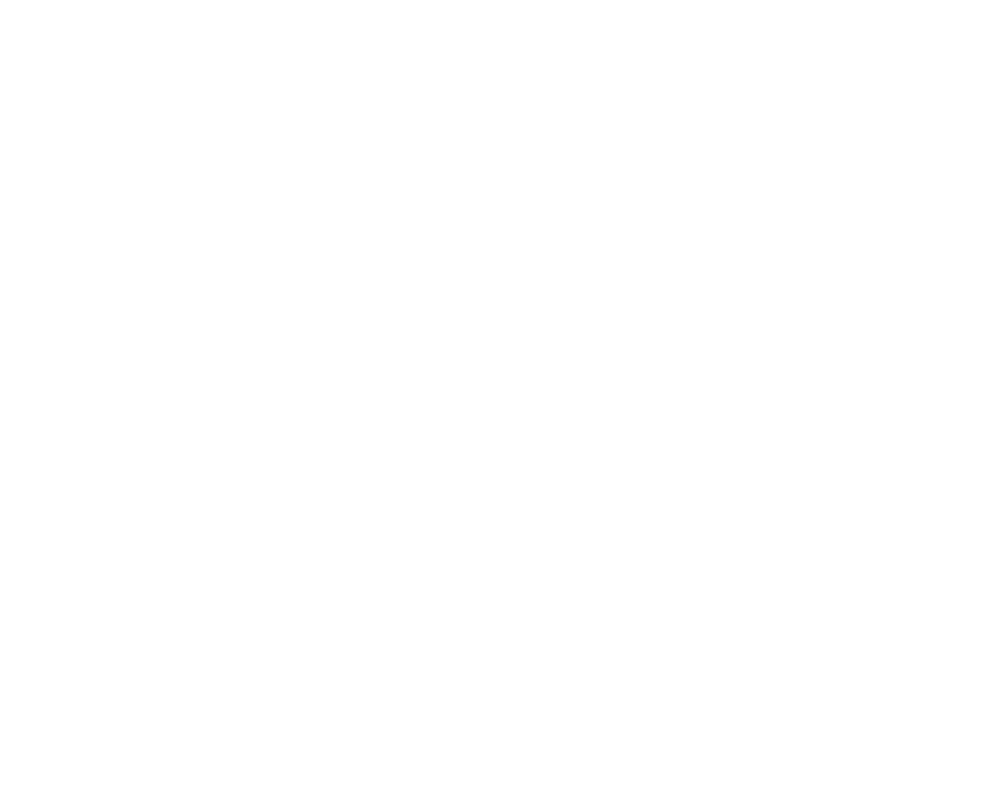
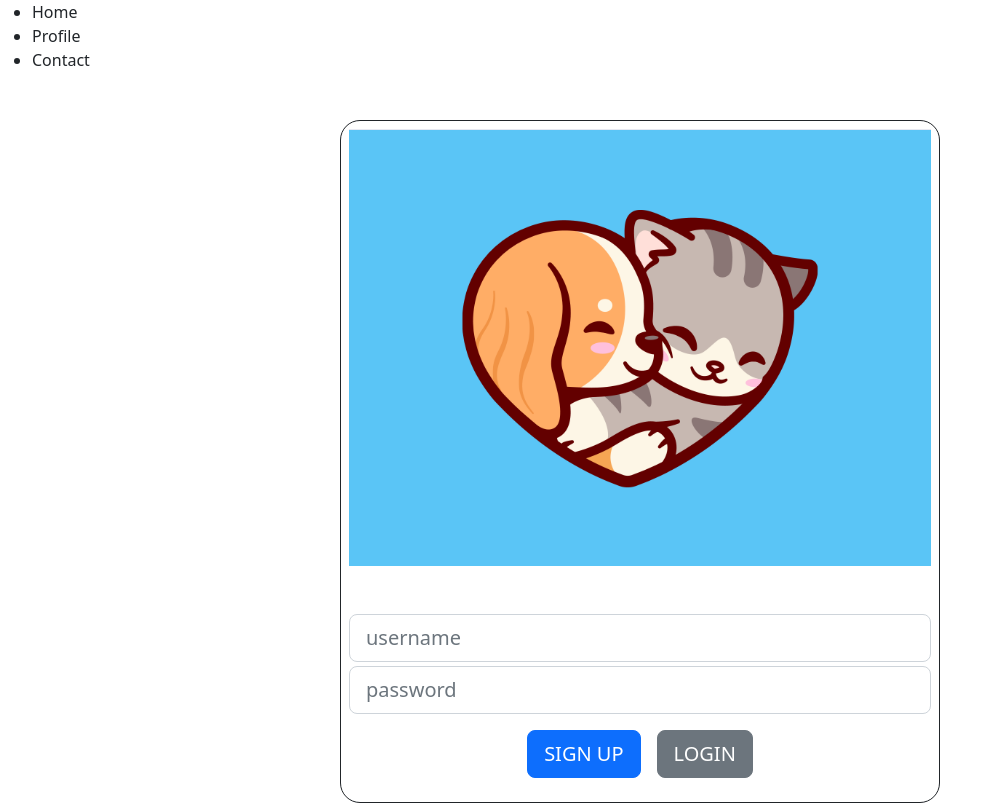
Before and after one commit to Wonderpuss-Photogenicus52/Pet-Tinder, a React app: page / in a window 1280 px wide. Shown: the whole page, without its empty margins (0-989 px from the left). Built offline with nearby package versions, Linux system fonts and the light colour scheme.

Commit message:
react router signup endpoint is working but we are having weird error re filenames differing only in by case

```diff
--- a/package.json
+++ b/package.json
@@ -25,6 +25,7 @@
     "@babel/preset-react": "^7.18.6",
     "@babel/runtime": "^7.18.9",
     "file-loader": "^6.2.0",
+    "image-loader": "^0.0.1",
     "react": "^18.2.0",
     "react-dom": "^18.2.0",
     "style-loader": "^3.3.1",
--- a/src/App.js
+++ b/src/App.js
@@ -1,13 +1,21 @@
 import React from 'react'
 import Signup from './components/Signup'
+import Navbar from './components/Navbar'
 import { BrowserRouter, Routes, Route } from "react-router-dom";
+import Layout from './components/Layout';
 
 const App = () => {
-  <main>
-    <switch>
-      <Route path='/' component={<Signup/>} />
-    </switch>
-  </main>
+
+  return(
+    <div>
+    <Navbar/>
+      <Routes>
+         <Route path='/' element={<Layout/>}>
+          <Route path='signup' element={<Signup/>}></Route>
+        </Route>
+      </Routes>
+      </div>
+  );
 }
 
 export default App
--- /dev/null
+++ b/src/components/Layout.js
@@ -0,0 +1,16 @@
+import React from "react";
+import Signup from "./signup";
+
+
+class Layout extends React.Component{
+
+    render(){
+        return(
+            <div>
+                <Signup/>
+            </div>
+        )
+    }
+}
+
+export default Layout;
--- /dev/null
+++ b/src/components/Navbar.js
@@ -0,0 +1,21 @@
+import React from "react";
+
+
+class Navbar extends React.Component{
+
+    render(){
+        return(
+            <div>
+                <ul>
+                <li>Home</li>
+                <li>Profile</li>
+                <li>Contact</li>
+                </ul>
+            </div>
+        )
+    }
+
+}
+
+
+export default Navbar
--- a/src/components/Signup.js
+++ b/src/components/Signup.js
@@ -5,6 +5,7 @@
 
     render(){
         return(
+
         <div className="d-flex justify-content-center mt-5 ">
 
             <div className="d-flex flex-column justify-content-center border border-dark p-2 "style={{maxWidth:'600px',borderRadius:'20px'}}>
--- a/src/index.js
+++ b/src/index.js
@@ -2,7 +2,6 @@
 import * as ReactDOMClient from "react-dom/client";
 import { BrowserRouter, Routes, Route } from "react-router-dom";
 import App from './App';
-import  '../src/components/tinder.png'
 
 
 
@@ -13,5 +12,5 @@
 .render(
   <BrowserRouter>
     <App />
-  </BrowserRouter>,
+  </BrowserRouter>
 );
--- a/webpack.config.js
+++ b/webpack.config.js
@@ -40,5 +40,9 @@
         ],
       }
     ]
-  }
+  },
+  devServer: {
+    historyApiFallback: true,
+  },
+
 }
```
Also changed, not shown: 1 other file (tests, documents, lock files or other folders).
